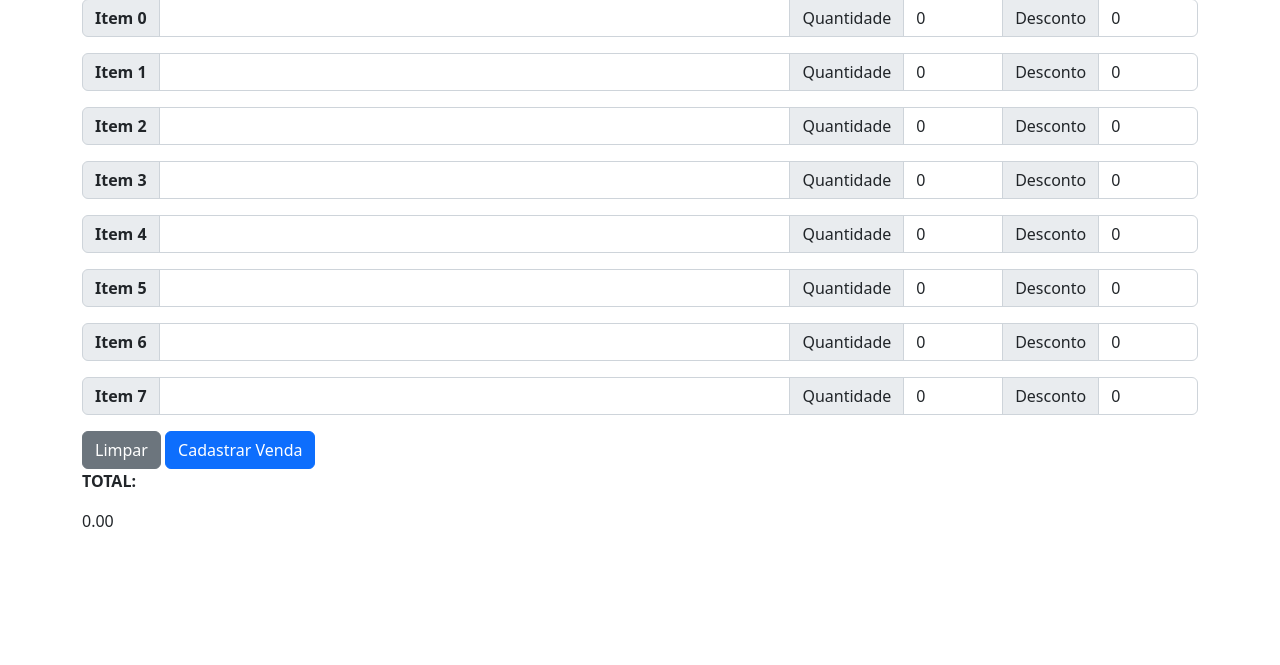
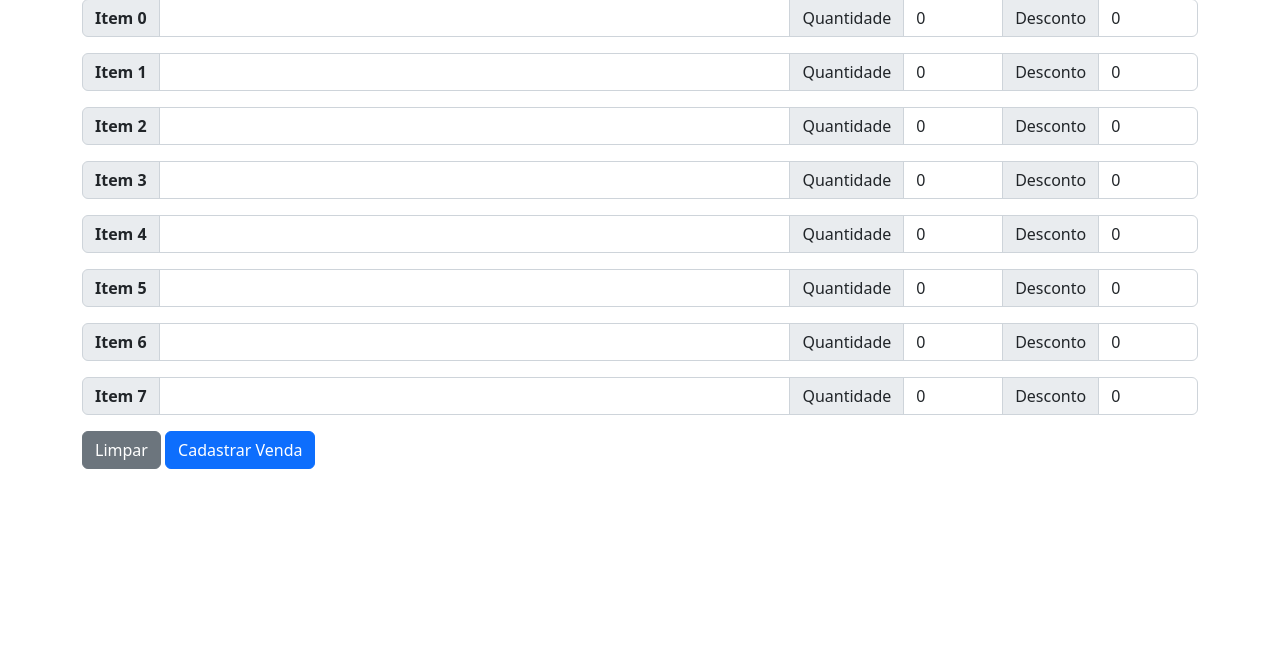
Before and after one commit to leoferro/Estoque_Django, a Django app: page /estoque/venda_do_produto in a window 1280 px wide. Shown: the part 97-762 px from the top of the page. Run offline with Django 4.2, Linux system fonts and the light colour scheme; data that the repository does not hold is empty; some libraries are stand-ins or nearby versions.

Commit message:
Preparação tabela Jefferson

```diff
--- a/web_estoque/app_estoque/templates/venda_do_produto.html
+++ b/web_estoque/app_estoque/templates/venda_do_produto.html
@@ -40,24 +40,16 @@
                         <button type="reset" class="btn btn-secondary">Limpar</button>
                         <button type="submit" class="btn btn-primary">Cadastrar Venda</button>
                     </div>
-                    <p><B>TOTAL: </B></p>
-                    <P id="total">0.00</P>
+                    <!--<p><B>TOTAL: </B></p>
+                    <P id="total">0.00</P>-->
                 </form>
         </div>
 
-        <script>
+<!-- CRIAR A TABELA AQUI DENTRO -->
 
-            function soma_total(){
-                var total = 0
 
-                for (var i = 0; i < 8; i++) {
-                    total += parseFloat(document.getElementsByClassName("quantidade")[i].value);
-                }
 
-            document.getElementById('total').innerText = total
-
-            }
-        </script>
+<!-- ATÉ AQUI------------------ -->
     </body>
 
 
```
